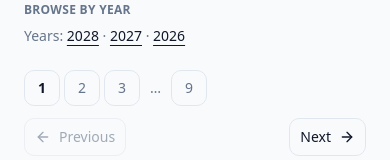
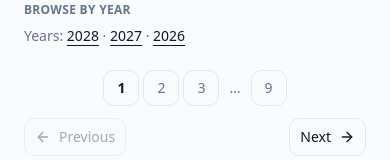
Before and after one commit to andrewjfrancis/andrewjfrancis-site, a Next.js app: page /writing in a window 390 px wide. Shown: the part 630-790 px from the top of the page. Built offline with nearby package versions, Linux system fonts and the light colour scheme.

Commit message:
Center pagination numbers on mobile
- Adjust Pager layout so page numbers remain centered on mobile
- Preserve existing desktop pagination layout
- No behavioral or data changes; layout-only fix

```diff
--- a/app/writing/_components/Pager.tsx
+++ b/app/writing/_components/Pager.tsx
@@ -85,7 +85,7 @@ export function Pager({
       */}
       <div className="grid grid-cols-2 items-center gap-3 sm:grid-cols-[auto,1fr,auto]">
         {/* Numbers */}
-        <div className="pageNumbers no-scrollbar col-span-2 -mx-2 px-2 flex items-center gap-1 justify-start overflow-x-auto whitespace-nowrap sm:col-span-1 sm:col-start-2 sm:justify-center">
+        <div className="pageNumbers no-scrollbar col-span-2 -mx-2 px-2 flex items-center gap-1 justify-center overflow-x-auto whitespace-nowrap sm:col-span-1 sm:col-start-2 sm:justify-center">
           {windowPages.map((p, idx) => {
             const prev = windowPages[idx - 1];
             const needsDots = prev !== undefined && p - prev > 1;
```
